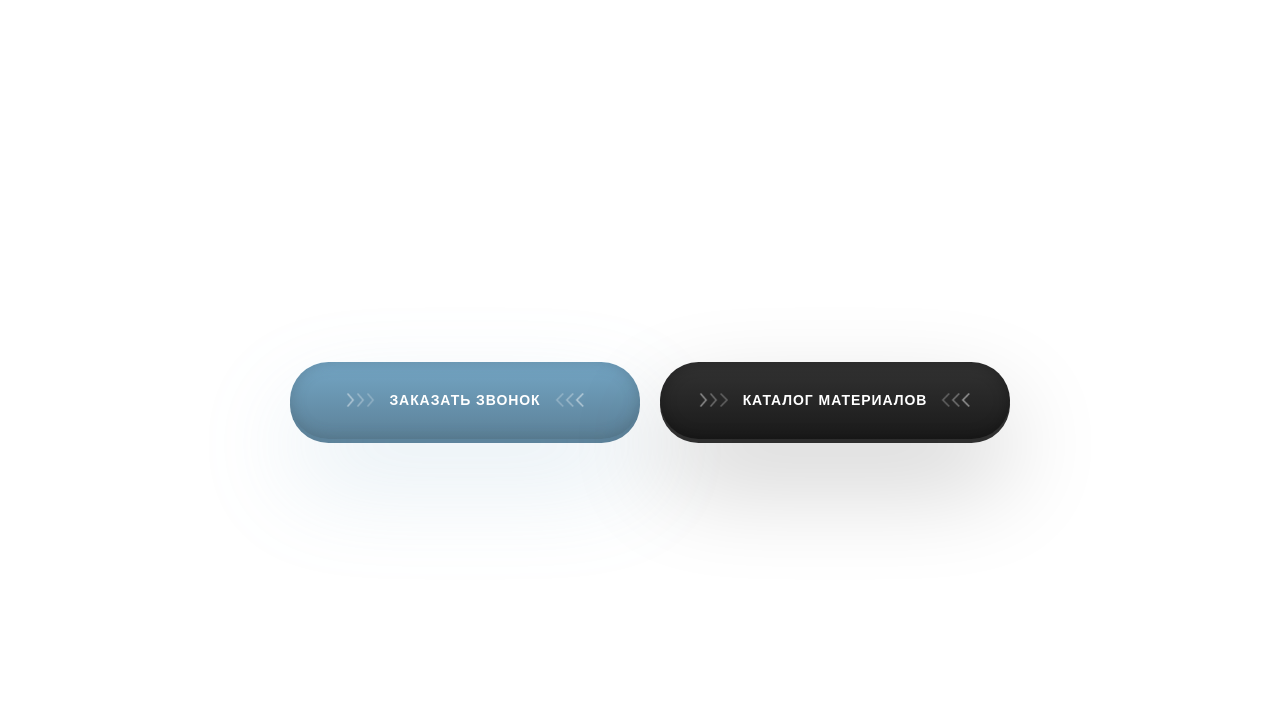
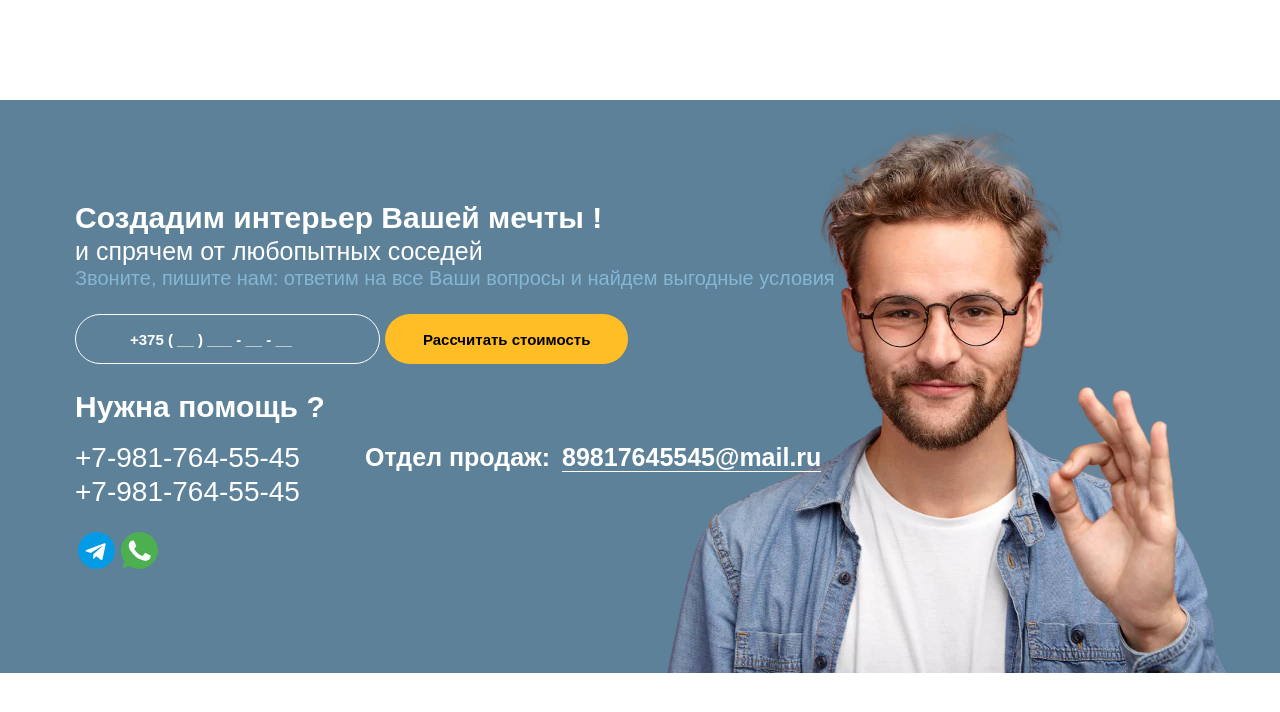
Before and after one commit to semamih/button, a plain HTML site: page index.html in a window 1280 px wide. Drawn offline with Linux system fonts and the light colour scheme.

Commit message:
add baner

```diff
--- a/index.html
+++ b/index.html
@@ -1,194 +1,283 @@
 <!DOCTYPE html>
-<html lang="en">
+<html lang="ru">
 <head>
     <meta charset="UTF-8">
-    <title>Кнопка для жалюзи-спб.рф</title>
+    <title>жалюзи-спб.рф</title>
     <meta name="viewport" content="width=device-width, initial-scale=1">
     <style>
+        body{
+            font-family: Arial;
+            padding-top: 100px;
+        }
         *{
             padding: 0;
             margin: 0;
         }
-        .container{
+        a{
+            text-decoration: none;
+        }
+        *, ::after, ::before {
+            box-sizing: border-box;
+        }
+        .b-callback {
+            background-color: #5c8198;
+            color: #fff;
+            padding-top: 100px;
+            padding-bottom: 100px;
+            background-image: url(/images/webp/bg-person-foot.webp);
+            background-repeat: no-repeat;
+            background-position: 95% 100%;
+            box-sizing: border-box;
+            padding-left: 60px;
+            padding-right: 60px;
+        }
+        .row {
+            display: -ms-flexbox;
+            display: flex;
+            -ms-flex-wrap: wrap;
+            flex-wrap: wrap;
+        }
+        .col-12, .col-lg-3,.col-lg-6, .col-lg-9,  .col-md-12, .col-md-3,.col-md-9{
+            position: relative;
             width: 100%;
-            height: 100vh;
+            min-height: 1px;
+            padding-right: 15px;
+            padding-left: 15px;
+        }
+        .col-12 {
+            -ms-flex: 0 0 100%;
+            flex: 0 0 100%;
+            max-width: 100%;
+        }
+        .b-quote {
+            color: #fff;
+        }
+        .mb-4, .my-4 {
+            margin-bottom: 1.5rem !important;
+        }
+        .mb-3, .my-3 {
+            margin-bottom: 1rem !important;
+        }
+        .b-quote .quote__title {
+            font-size: 30px;
+            font-weight: 600;
+        }
+        .b-quote > div {
+            line-height: 1.2;
+        }
+        .b-quote .quote__subtitle {
+            font-size: 25px;
+            font-weight: 400;
+        }
+        .b-quote .quote__text {
+            font-size: 20px;
+            font-weight: 400;
+            color: #85b6d5;
+        }
+        .b-quote .quote__nums {
+            font-size: 28px;
+        }
+        .b-socialbox .socialbox__row {
+            display: flex;
+        }
+        .b-socialbox .socialbox__item {
+            padding: 0 3px;
+        }
+        .b-mail {
+            color: #fff;
+            margin-top: 52px;
+        }
+        .b-mail .mail__title {
+            padding: 2px 0;
+            font-size: 25px;
+        }
+        .b-mail .mail__title span {
+            padding-right: 5px;
+            font-weight: 700;
+        }
+        .b-mail .mail__title a {
+            color: #fff;
+            border-bottom: 1px solid #fff;
+        }
+        .b-quote .quote__nums a {
+            color: #fff;
+            text-decoration: none;
+        }
+        .ba-form-column-wrapper{
             display: flex;
             align-items: center;
-            flex-wrap: wrap;
-            justify-content: center;
-            column-gap: 20px;
-            row-gap: 20px;
-            padding-left: 10px;
-            padding-right: 10px;
+            justify-content: flex-start;
         }
-        .new-btn{
-            overflow: hidden;
+        .ba-form-submit-btn-wrapper{
+            background-color: rgb(255, 190, 37);
+            border-radius: 30px;
+            outline: none;
+            border: none;
+            width: 243px;
+            height: 50px;
+            color: black;
+            font-size: 15px;
+            box-sizing: border-box;
+            font-weight: bold;
             display: flex;
             align-items: center;
             justify-content: center;
-            transition: all .4s;
-            border-radius: 100px;
-            box-shadow: 0 43px 101px rgba(116, 166, 197, 0.2), 0 4px 0 #5c8198, inset 0 0 15px rgba(57, 74, 83, 0.3);
-            background: linear-gradient(180deg, #74a6c5 0%, #5c8198 100%),#5c8198;
-            z-index: 6;
-            font-family: "Arial";
-            cursor: pointer;
-            border: none;
-            position: relative;
-            color: #fff;
-            letter-spacing: .073vw;
-            text-transform: uppercase;
-            font-weight: 600;
-            text-decoration: none;
-            font-size: 14px;
-            max-width: 350px;
-            width: 100%;
-            height: 77px;
+            margin-left: 2.127659574468085%;
+        }
+        .ba-field-container input{
+            background-color: transparent;
+            border-radius: 30px;
+            border: 1px solid #fff;
+            font-size: 15px;
             box-sizing: border-box;
-            gap: 15px;
-        }
-        .new-btn-black {
-            box-shadow: 0 43px 101px rgba(0, 0, 0, 0.2), 0 4px 0 #333333, inset 0 0 15px rgba(0, 0, 0, 0.3);
-            background: linear-gradient(180deg, #333333 0%, #1a1a1a 100%), #1a1a1a;
-        }
-        .new-btn:hover{
-            box-shadow: 0 43px 101px rgba(116, 166, 197, 0.2), 0 -4px 0 #5c8198, inset 0 0 15px rgba(57, 74, 83, 0.3);
-        }
-        .new-btn-black:hover{
-            box-shadow: 0 43px 101px rgba(0, 0, 0, 0.2), 0 -4px 0 #333333, inset 0 0 15px rgba(0, 0, 0, 0.3);
-        }
-
-        .new-btn_after:after{
-            margin-left: -30px;
-            content: " ";
-            width: 30px;
-            height: 300px;
-            background: #fff;
-            -webkit-animation-delay: 50ms;
-            animation-delay: 50ms;
-            position: absolute;
-            left: -40px;
-            top: -150px;
-            top-animation-timing-function: ease-in-out;
-            transition: all .1s;
-            -webkit-animation-name: slideme;
-            animation-name: slideme;
-            -webkit-animation-duration: 3.5s;
-            animation-duration: 3.5s;
-            -webkit-animation-iteration-count: infinite;
-            animation-iteration-count: infinite;
-            transform: rotate(45deg);
-        }
-        .btn-arrows--left{
-            transform: rotate(180deg);
-        }
-        .btn-arrows {
+            font-weight: bold;
             display: flex;
             align-items: center;
-            gap: .208vw;
+            justify-content: center;
+            outline: none;
+            height: 50px;
+            padding: 10px 15px 10px 54px;
+            width: 305px;
         }
-        .btn-arrow{
-            width: 7.5px;
-            height: 14px;
-            -webkit-animation: opacity 2s ease-in infinite;
-            animation: opacity 2s ease-in infinite;
+        .ba-field-container input::placeholder{
+            color: white;
         }
-        .btn-arrow:nth-child(3) {
-            -webkit-animation-delay: .3s;
-            animation-delay: .3s;
+        @media (min-width: 992px) {
+            .col-lg-9 {
+                -ms-flex: 0 0 75%;
+                flex: 0 0 75%;
+                max-width: 75%;
             }
-        .btn-arrow:nth-child(2){
-            -webkit-animation-delay: .2s;
-            animation-delay: .2s;
+            .col-lg-6 {
+                -ms-flex: 0 0 50%;
+                flex: 0 0 50%;
+                max-width: 50%;
             }
-        .lazyloaded{
-            opacity: 1;
-            transition: opacity .3s;
-            width: 7.5px;
-            height: 14px;
-        }
-        @keyframes opacity {
-            0% {
-                opacity: 0;
-            }
-            50% {
-                opacity: .5;
-            }
-            100% {
-                opacity: 1;
+            .col-lg-3 {
+                -ms-flex: 0 0 25%;
+                flex: 0 0 25%;
+                max-width: 25%;
             }
         }
-        @keyframes slideme {
-            0% {
-                left: -30px;
+        @media (min-width: 768px) {
+            .col-md-12 {
+                -ms-flex: 0 0 100%;
+                flex: 0 0 100%;
+                max-width: 100%;
+            }
+            .col-md-6 {
+                -ms-flex: 0 0 50%;
+                flex: 0 0 50%;
+                max-width: 50%;
+            }
+        }
+        @media (max-width: 767.98px) {
+            body{
+                padding-top: 0;
+            }
+            .b-callback {
+                padding-top: 25px;
+                padding-bottom: 380px;
+                background-size: 380px;
+                padding-left: 15px;
+                padding-right: 15px;
+            }
+            .ba-form-column-wrapper{
+                flex-direction: column;
+                justify-content: flex-start;
+                align-items: unset;
+                row-gap: 10px;
+            }
+            .ba-form-submit-btn-wrapper{
+                max-width: unset;
+                width: 100%;
+            }
+            .ba-field-container input{
+                max-width: unset;
+                width: 100%;
+            }
+            .ba-form-submit-btn-wrapper{
                 margin-left: 0;
             }
-            30% {
-                left: 110%;
-                margin-left: 80px;
         }
-            100% {
-                left: 110%;
-                margin-left: 80px;
-            }
-        }
-
     </style>
 </head>
 <body>
-    <div class="container">
-        <a class="new-btn new-btn_after" href="">
-            <div class="btn-arrows">
-                <div class="btn-arrow btn-arrow-1">
-                    <img class=" lazyloaded" src="./img/arrow.png" data-src="./img/arrow.png" alt="стрелка">
+        <div class="b-callback b-out">
+            <div class="row">
+                <div class="col-md-12 col-lg-6">
+                    <div class="b-quote mb-4">
+                        <div class="quote__title">Создадим интерьер Вашей мечты !</div>
+                        <div class="quote__subtitle">и спрячем от любопытных соседей</div>
+                        <div class="quote__text">Звоните, пишите нам: ответим на все Ваши вопросы и найдем выгодные условия</div>
                     </div>
-                <div class="btn-arrow btn-arrow-2">
-                    <img class=" lazyloaded" src="./img/arrow.png" data-src="./img/arrow.png" alt="стрелка">
+                    <div class="b-form-callback--white mb-4"><div class="com-baforms-wrapper">
+                        <form novalidate="" class="ba-form-1 fields-icons-flex-start hidden-navigation-style  b-form-callback" action="https://abelix.by/index.php?option=com_baforms" method="post" enctype="multipart/form-data" data-id="1">
+
+
+                                        <div class="ba-form-column-wrapper">
+                                            <div class="span6 ba-form-column">
+                                                <div class="ba-form-field-item ba-form-input-field " data-type="input" data-hidden="false">
+                                                    <div class="ba-input-wrapper">
+                                                        <div class="ba-field-label-wrapper">
+                                                            <span class="ba-input-label-wrapper"></span>
                                                         </div>
-                <div class="btn-arrow btn-arrow-3">
-                    <img class=" lazyloaded" src="./img/arrow.png" data-src="./img/arrow.png" alt="стрелка">
+                                                        <div class="ba-field-container">
+                                                            <input type="text" name="2" placeholder="+375 ( __ ) ___ - __ - __"  data-mask="+375 ( ## ) ### - ## - ##">
                                                         </div>
                                                     </div>
-            Заказать звонок
-            <div class="btn-arrows btn-arrows--left">
-
-                <div class="btn-arrow btn-arrow-1">
-                    <img class=" lazyloaded" src="./img/arrow.png" data-src="./img/arrow.png" alt="стрелка">
-                </div>
-                <div class="btn-arrow btn-arrow-2">
-                    <img class=" lazyloaded" src="./img/arrow.png" data-src="./img/arrow.png" alt="стрелка">
-                </div>
-                <div class="btn-arrow btn-arrow-3">
-                    <img class="lazyloaded" src="./img/arrow.png" data-src="./img/arrow.png" alt="стрелка">
                                                 </div>
                                             </div>
-        </a>
-
-        <a class="new-btn new-btn-black new-btn_after" href="">
-            <div class="btn-arrows">
-                <div class="btn-arrow btn-arrow-1">
-                    <img class=" lazyloaded" src="./img/arrow.png" data-src="./img/arrow.png" alt="стрелка">
-                </div>
-                <div class="btn-arrow btn-arrow-2">
-                    <img class=" lazyloaded" src="./img/arrow.png" data-src="./img/arrow.png" alt="стрелка">
-                </div>
-                <div class="btn-arrow btn-arrow-3">
-                    <img class=" lazyloaded" src="./img/arrow.png" data-src="./img/arrow.png" alt="стрелка">
+                                            <div class="span6 ba-form-column">
+                                                <div class="ba-form-field-item ba-form-submit-field " data-type="submit">
+                                                    <div class="ba-form-submit-wrapper ba-form-icon-horizontal-slide-in-animation" style="--submit-background-color: rgba(255, 190, 37, 1);--submit-background-hover: rgba(255, 190, 37, 1);--submit-padding-top: 16px;--submit-padding-right: 25px;--submit-padding-bottom: 16px;--submit-padding-left: 25px;--submit-border-top: 0;--submit-border-right: 0;--submit-border-bottom: 0;--submit-border-left: 0;--submit-border-color: #e3e3e3;--submit-border-hover: #e3e3e3;--submit-border-radius: 30px;--submit-border-width: 1px;--submit-typography-font-family: inherit;--submit-typography-font-size: 16px;--submit-typography-letter-spacing: 0px;--submit-typography-line-height: 18px;--submit-typography-color: rgba(0, 0, 0, 1);--submit-typography-hover: rgba(0, 0, 0, 1);--submit-typography-font-weight: bold;--submit-typography-text-align: flex-start;--submit-typography-font-style: normal;--submit-typography-text-transform: none;--submit-icon-size: 24px;--submit-icon-color: rgba(0, 0, 0, 1);--submit-icon-hover: rgba(0, 0, 0, 1);--submit-icon-text-align: row;--submit-shadow-value: 0;--submit-shadow-color: rgba(0, 0, 0, 0.5);--submit-shadow-hover: rgba(0, 0, 0, 0.5);">
+                                                        <div class="ba-form-submit-btn-wrapper">
+                                                            <span class="ba-form-submit-btn" data-captcha=""><i class="zmdi zmdi-mail-send"></i><span class="ba-form-submit-title">Рассчитать стоимость </span></span>
                                                         </div>
                                                     </div>
-            Каталог материалов
-            <div class="btn-arrows btn-arrows--left">
+                                                </div>
+                                            </div>
 
-                <div class="btn-arrow btn-arrow-1">
-                    <img class=" lazyloaded" src="./img/arrow.png" data-src="./img/arrow.png" alt="стрелка">
                             </div>
-                <div class="btn-arrow btn-arrow-2">
-                    <img class=" lazyloaded" src="./img/arrow.png" data-src="./img/arrow.png" alt="стрелка">
+                            <div class="ba-form-footer">
+                                <input type="hidden" name="form-id" value="1">
+                                <input type="hidden" name="task" value="form.sendMessage">
+                                <input type="hidden" name="submit-btn" value="0">
+                                <input type="hidden" name="page-title" value="Жалюзи купить в Минске: низкие цены, на заказ, скидка 55%">
+                                <input type="hidden" name="page-url" value="https://abelix.by/">
+                                <input type="hidden" name="page-id" value="306">
                             </div>
-                <div class="btn-arrow btn-arrow-3">
-                    <img class="lazyloaded" src="./img/arrow.png" data-src="./img/arrow.png" alt="стрелка">
+                        </form>
                     </div>
-            </div></a>
+                    </div>
+                </div>
+                <div class="col-12"></div>
+                <div class="col-md-3 col-lg-3">
+                    <div class="b-quote mb-4">
+                        <div class="quote__box">
+                            <div class="quote__title mb-3">Нужна помощь ?</div>
+                            <div class="quote__nums"><a href="tel:+375447587134">+7-981-764-55-45</a></div>
+                            <div class="quote__nums"><a href="tel:+375333316322">+7-981-764-55-45</a></div>
+                        </div>
+                    </div>
+                    <div class="b-socialbox">
+                        <div class="socialbox__row">
+                            <div class="socialbox__item"><a target="_blank" href=""><img loading="lazy" src="/images/i-messerger-tg.svg" style="max-width: 37px;" alt=""></a></div>
+                            <div class="socialbox__item"><a target="_blank" href=""><img loading="lazy" src="/images/i-messerger-wp.svg" style="max-width: 37px;" alt=""></a></div>
+                        </div>
+                    </div>
+                </div>
+                <div class="col-md-9 col-lg-9">
+                    <div class="b-mail">
+                        <div class="mail__title">
+                            <span>Отдел продаж:</span><span>
+                            <a href="mailto:89817645545@mail.ru">89817645545@mail.ru</a>
+                        </span>
+                        </div>
+
+                    </div>
+                </div>
+            </div>
         </div>
 </body>
 </html>
```
Also changed, not shown: images/i-messerger-tg.svg (added), images/i-messerger-wp.svg (added), images/webp/8fc3cd78a5ab11ef8ea54e48c22017a6_1.jpg (added), images/webp/bg-b.png (added), images/webp/bg-person-foot.webp (added), img/arrow.png (deleted), 2 other files. Lines whose indentation alone changed are shown as unchanged.
